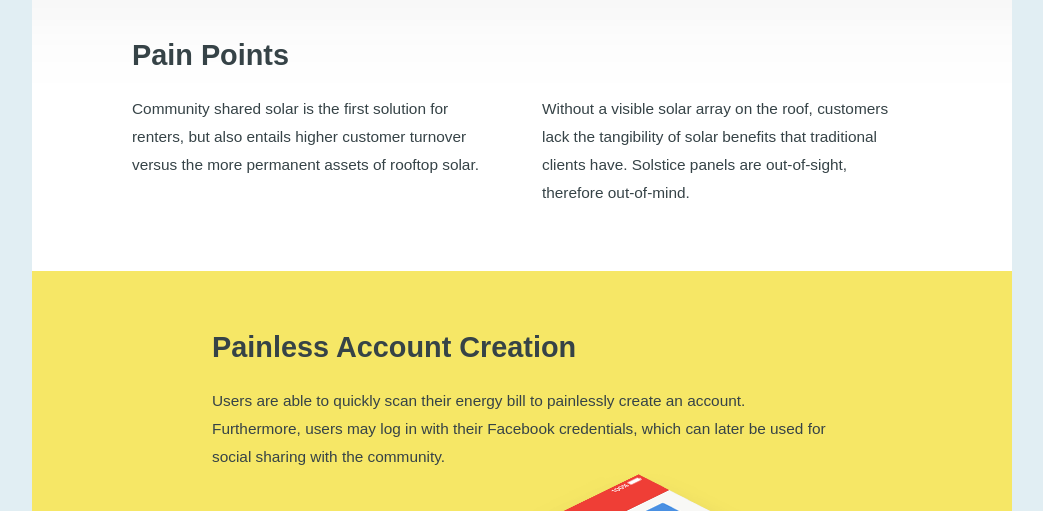
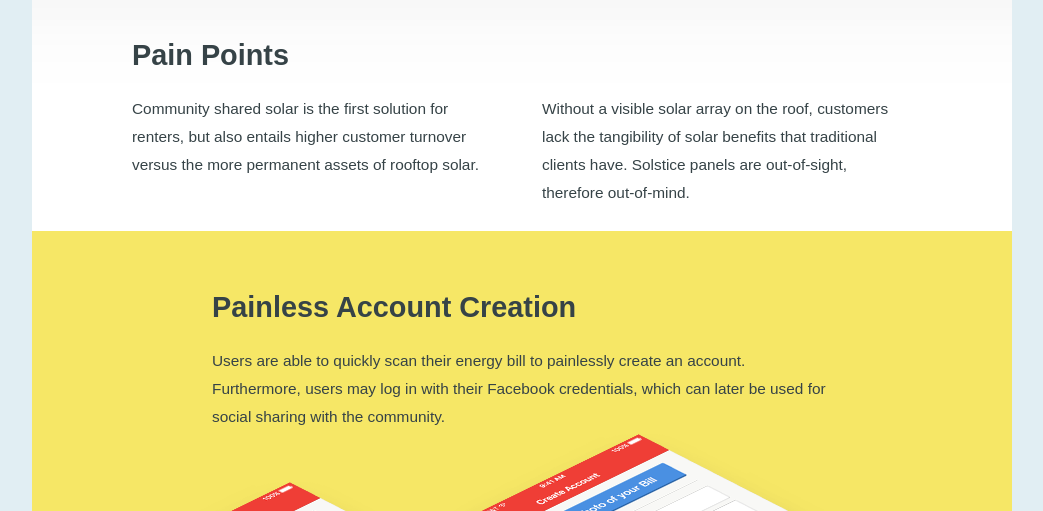
Before and after one commit to jlitchfield/jlitchfield.github.io, a PHP site: page /pages/solstice-initiative.html in a window 1280 px wide. Shown: the part 537-1048 px from the top of the page, without its empty margins (118-1161 px from the left). Run offline with PHP 8.4, Linux system fonts and the light colour scheme; some libraries are stand-ins or nearby versions.

Commit message:
quizzly fix

```diff
--- a/css/main.css
+++ b/css/main.css
@@ -253,7 +253,7 @@ header.knockout h1, header.knockout h2, header.knockout .sub-header, header.knoc
 }
 
 .background {
-	padding: 40px 0;
+	padding: 40px 0 0 0;
 	background: #fff url(https://github.com/jlitchfield/jlitchfield.github.io/blob/update/images/gradient.png?raw=true) top center no-repeat;
 }
 
```
